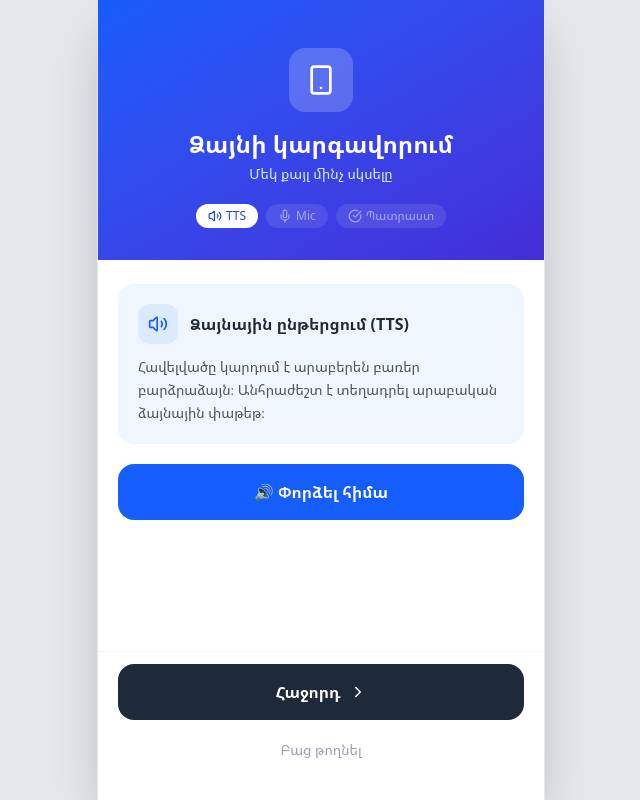
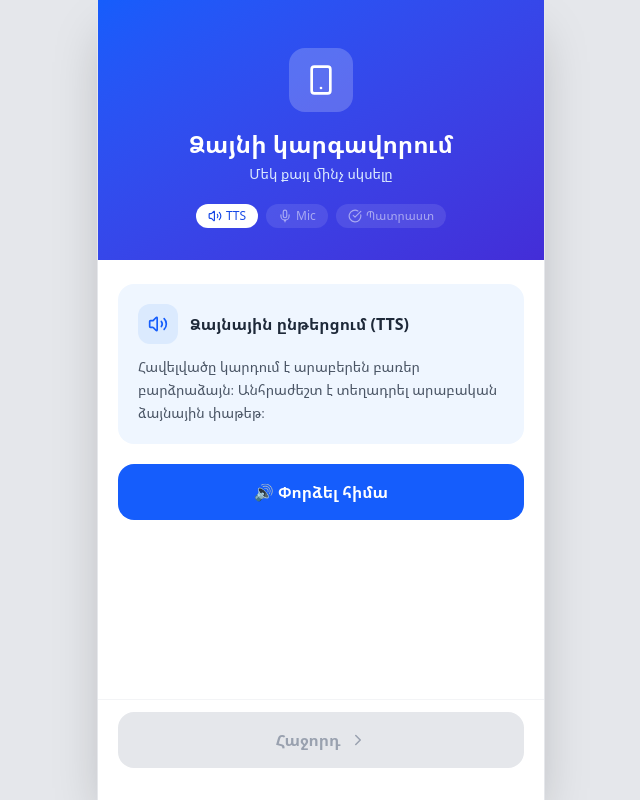
Before and after one commit to profamine/armin, a React (Vite) app: page / in a window 1280 px wide. Shown: the whole page, without its empty margins (319-959 px from the left). Built offline with nearby package versions, Linux system fonts and the light colour scheme.

Commit message:
Update56

```diff
--- a/src/screens/ChatScreen.tsx
+++ b/src/screens/ChatScreen.tsx
@@ -24,6 +24,7 @@ import {
   Trash2,
   Settings,
   Info,
+  MicOff
 } from 'lucide-react';
 import { useLanguage } from '../contexts/LanguageContext';
 
--- a/src/screens/SpeechSetupScreen.tsx
+++ b/src/screens/SpeechSetupScreen.tsx
@@ -205,8 +205,8 @@ export default function SpeechSetupScreen({ onDone }: Props) {
     mic_btn:   ar ? '🎙️ اطلب إذن الميكروفون' : '🎙️ Թույլ տալ',
     mic_ok:    ar ? 'الميكروفون جاهز ✓'        : 'Խոսափողը պատրաստ է ✓',
     mic_fail:  ar
-      ? 'تم رفض الإذن — يمكنك المتابعة بدون النطق'
-      : 'Մերժվեց — կարող եք շարունակել առանց արտասանության',
+      ? 'تم رفض الإذن — يرجى تفعيله من إعدادات المتصفح للمتابعة'
+      : 'Մերժվեց — խնդրում ենք միացնել այն դիտարկչի կարգավորումներից՝ շարունակելու համար',
     mic_skip:  ar ? 'تخطي هذه الخطوة' : 'Բաց թողնել այս քայլը', // ✓ maintenant utilisé
 
     // Étape 3 — Fin
@@ -404,9 +404,12 @@ export default function SpeechSetupScreen({ onDone }: Props) {
         {step === 'synthesis' && (
           <button
             onClick={() => setStep('recognition')}
-            className="w-full py-4 bg-gray-800 text-white rounded-2xl font-bold text-base
-                       flex items-center justify-center gap-2
-                       active:scale-95 transition-transform"
+            disabled={ttsState !== 'ok'}
+            className={`w-full py-4 rounded-2xl font-bold text-base flex items-center justify-center gap-2 transition-all ${
+              ttsState === 'ok'
+                ? 'bg-gray-800 text-white active:scale-95'
+                : 'bg-gray-200 text-gray-400 cursor-not-allowed'
+            }`}
           >
             <span>{T.next}</span>
             <NavChevron />
@@ -414,27 +417,18 @@ export default function SpeechSetupScreen({ onDone }: Props) {
         )}
 
         {step === 'recognition' && (
-          <>
           <button
             onClick={() => setStep('done')}
-              className="w-full py-4 bg-gray-800 text-white rounded-2xl font-bold text-base
-                         flex items-center justify-center gap-2
-                         active:scale-95 transition-transform"
+            disabled={micState !== 'ok'}
+            className={`w-full py-4 rounded-2xl font-bold text-base flex items-center justify-center gap-2 transition-all ${
+              micState === 'ok'
+                ? 'bg-gray-800 text-white active:scale-95'
+                : 'bg-gray-200 text-gray-400 cursor-not-allowed'
+            }`}
           >
             <span>{T.next}</span>
             <NavChevron />
           </button>
-
-            {/* ✓ Bouton "passer" maintenant affiché (était défini mais jamais utilisé) */}
-            {micState === 'idle' && (
-              <button
-                onClick={() => setStep('done')}
-                className="w-full py-2 text-gray-400 text-sm"
-              >
-                {T.mic_skip}
-              </button>
-            )}
-          </>
         )}
 
         {step === 'done' && (
@@ -448,12 +442,6 @@ export default function SpeechSetupScreen({ onDone }: Props) {
             <NavChevron />
           </button>
         )}
-
-        {step !== 'done' && (
-          <button onClick={onDone} className="w-full py-2 text-gray-400 text-sm">
-            {T.skip}
-          </button>
-        )}
       </div>
     </div>
   );
```
Lines whose indentation alone changed are shown as unchanged.
